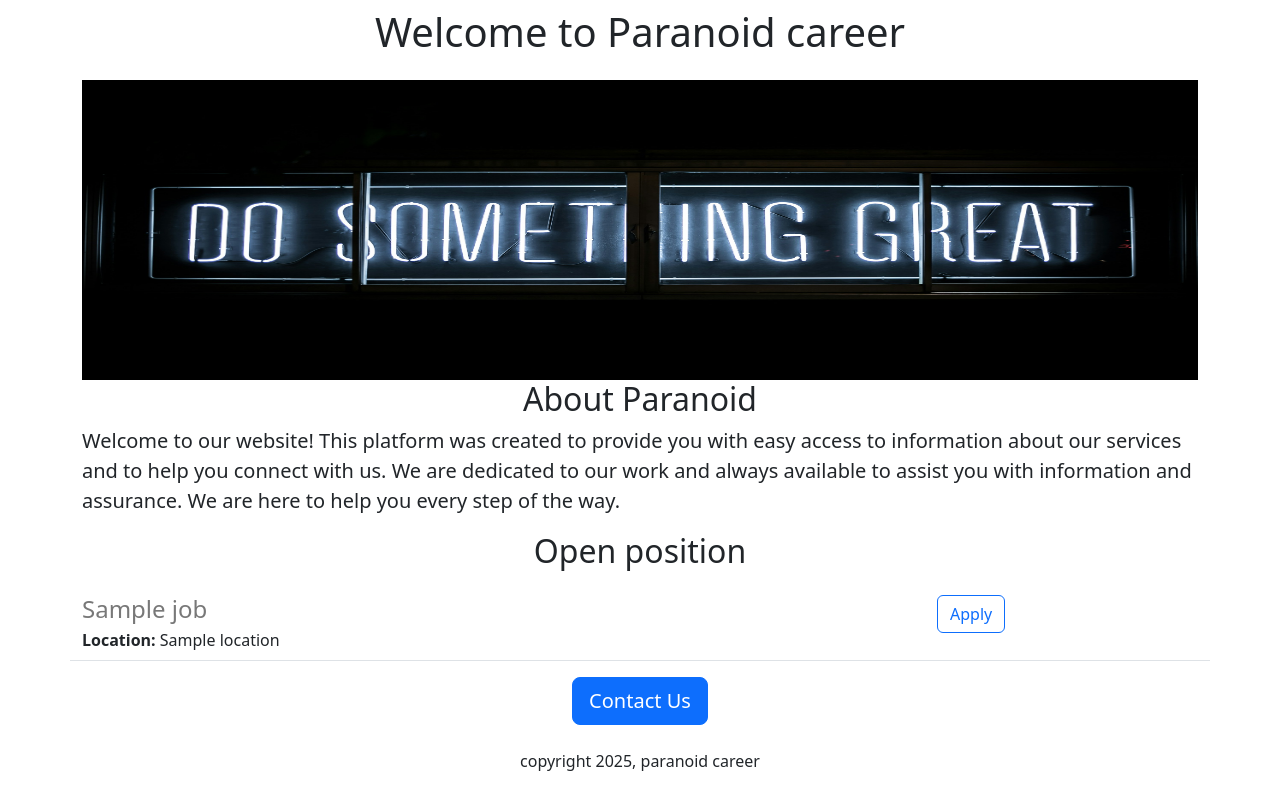
After one commit to Flask-web-code/flask-web-code, a Python web app: template templates/index.html in a window 1280 px wide. The commit adds this page. Run offline with Jinja, Linux system fonts and the light colour scheme; the template is opened without the code that fills it: most values are stand-ins (such as "Sample title", 1, 10 or a date in 2020).

```diff
--- /dev/null
+++ b/templates/index.html
@@ -0,0 +1,42 @@
+<!DOCTYPE html>
+<html>
+
+<head>
+    <meta charset="UTF-8">
+    <meta name="viewport" content="width=device-width , initial-scale=1.0">
+    <title>Paranoid Career</title>
+    <link href="https://cdn.jsdelivr.net/npm/bootstrap@5.3.6/dist/css/bootstrap.min.css" rel="stylesheet"
+        integrity="sha384-4Q6Gf2aSP4eDXB8Miphtr37CMZZQ5oXLH2yaXMJ2w8e2ZtHTl7GptT4jmndRuHDT" crossorigin="anonymous">
+    <style>
+        #banner {
+            height: 300px;
+            width: 100%;
+            object-fit: cover;
+        }
+    </style>
+</head>
+
+<body>
+    <div class="container">
+        <h1 class="text-center mt-2 mb-4">Welcome to Paranoid career</h1>
+        <img src="{{'http://127.0.0.1:5000/static/photo.jpg'}}" alt="Photo" class="d-block mx-auto img-fluid"
+            style="width: 100%; height: 300px;">
+        <h2 class="text-center">About Paranoid</h2>
+        <p class="lead">
+            Welcome to our website! This platform was created to provide you with easy access to information about our
+            services and to help you connect with us. We are dedicated to our work and always available to assist you
+            with information and assurance. We are here to help you every step of the way.
+        </p>
+        <h2 class="text-center mt-2 mb-4">Open position</h2>
+        <div>
+            {% for job in jobs%}
+            {% include 'jobitem.html'%}
+            {% endfor %}
+        </div>
+        <div class="text-center">
+            <button class="btn btn-primary btn-lg">Contact Us</button>
+            <p class="mt-4">copyright 2025, paranoid career</p>
+        </div>
+</body>
+
+</html>
--- /dev/null
+++ b/templates/jobitem.html
@@ -0,0 +1,19 @@
+<div class="border-bottom row" style="margin-bottom: 16px; padding-bottom: 8px;">
+  <div class="col-9">
+    <h4 style="color: rgb(120,120,120); margin-bottom: 4px;">
+      {{ job['title'] }}
+    </h4>
+    <div>
+      <b>Location:</b> {{ job['location'] }}
+    </div>
+    {% if 'salary' in job %}
+    <div>
+      <b>Salary:</b> {{ job['salary'] }}
+    </div>
+    {% endif %}
+  </div>
+  <div class="col-3">
+    <button type="button" class="btn btn-outline-primary">Apply</button>
+  </div>
+
+</div>
--- a/website/templates/about.html
+++ b/website/templates/about.html
@@ -1,10 +1,12 @@
 <!DOCTYPE html>
 <html lang="en">
+
 <head>
   <meta charset="UTF-8">
   <title>About</title>
   <link rel="stylesheet" href="{{ url_for('static', filename='styles.css') }}">
 </head>
+
 <body>
 
   <nav>
@@ -18,5 +20,7 @@
   <p>We're passionate about what we do and always here to help.</p>
 
 </body>
+
 </html>
+
 </html>
```
Also changed, not shown: app.py (added, +75 -0 lines), templates/contact.html (added, +27 -0 lines), templates/thank-you.html (added, +20 -0 lines). Lines whose indentation alone changed are shown as unchanged.
